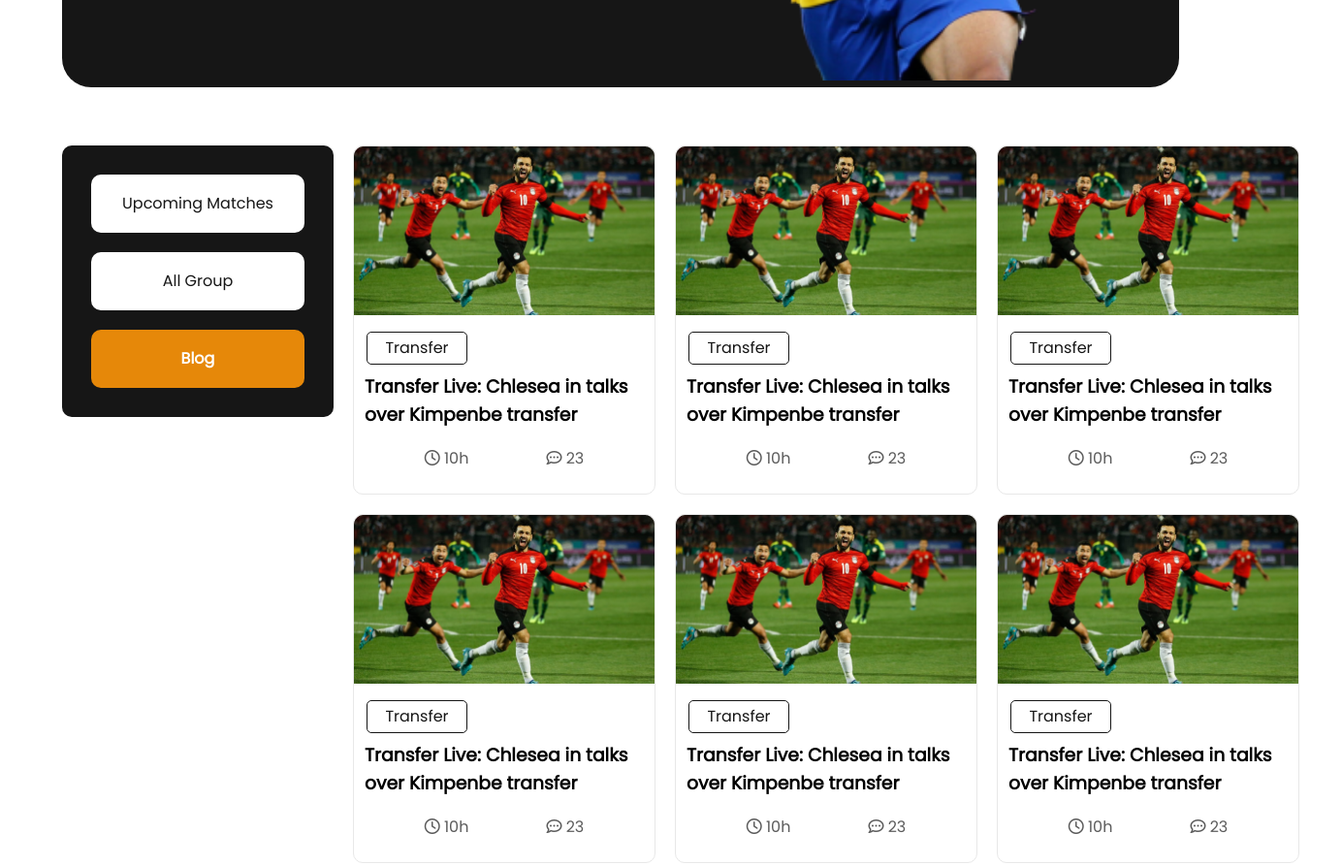
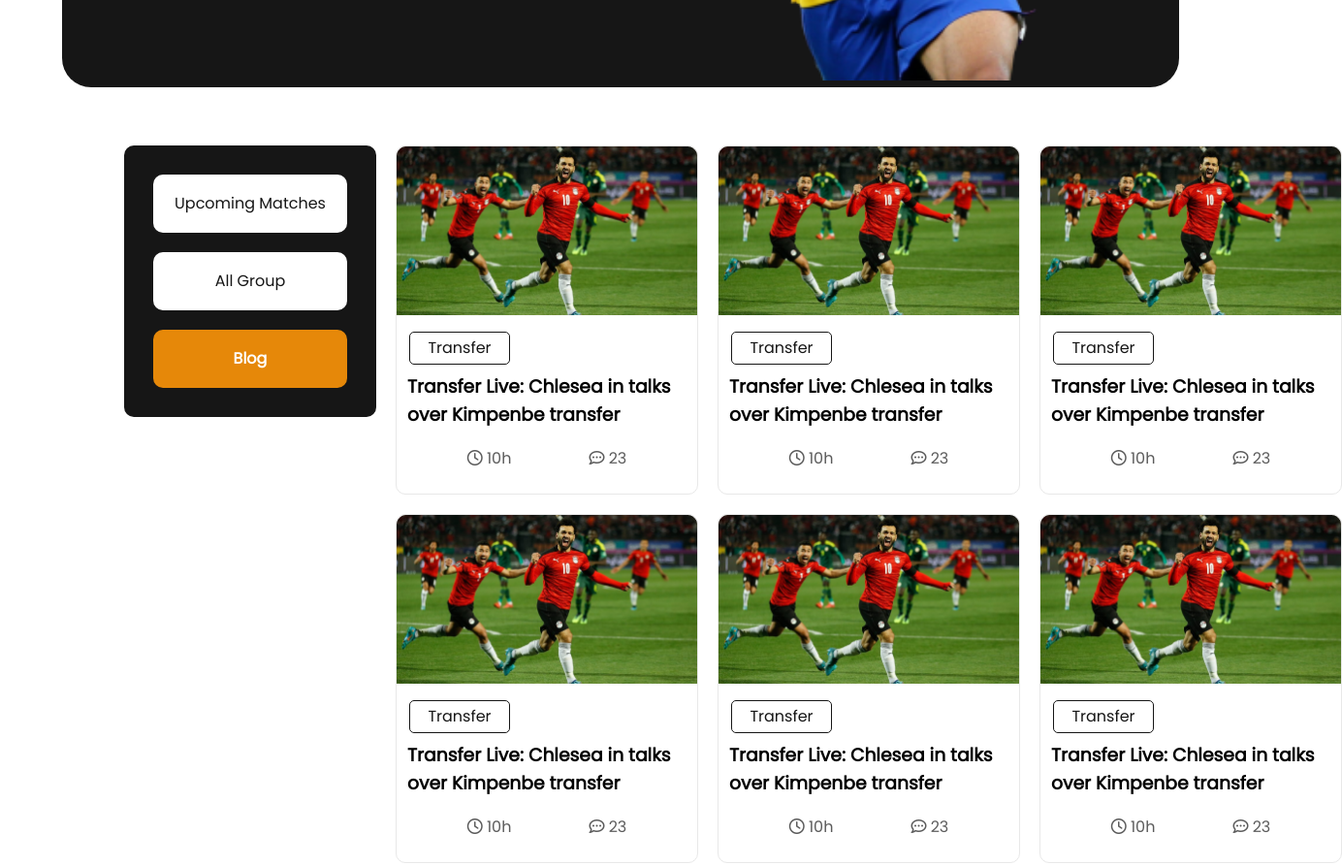
Before and after one commit to raf1n/world-cup, a plain HTML site: page index.html in a window 1280 px wide. Shown: the part 580-1473 px from the top of the page at 97% size, 1384 px wide, since content can reach past the window. Drawn offline with Linux system fonts and the light colour scheme.

Commit message:
Final-commit

```diff
--- a/css/style.css
+++ b/css/style.css
@@ -87,7 +87,7 @@ header {
 /* Main Middle section  */
 
 main {
-  width: 90%;
+  width: 80%;
 }
 
 .middle-section {
@@ -118,7 +118,7 @@ main {
   text-decoration: none;
   background: white;
   border-radius: 10px;
-  width: 220px;
+  width: 200px;
   height: 64px;
   color: #161616;
   text-align: center;
@@ -300,6 +300,7 @@ main {
   }
   .left-menu-item a {
     border: 1px solid #e8e8e8;
+    width: 180px;
   }
 
   .blogs {
--- a/css/upcoming-match.css
+++ b/css/upcoming-match.css
@@ -290,6 +290,7 @@ main {
     text-decoration: none;
     background: white;
     border: 1px solid #e8e8e8;
+    width: 180px;
   }
   .left-menu-item a:hover {
     transform: scale(1.2);
```
